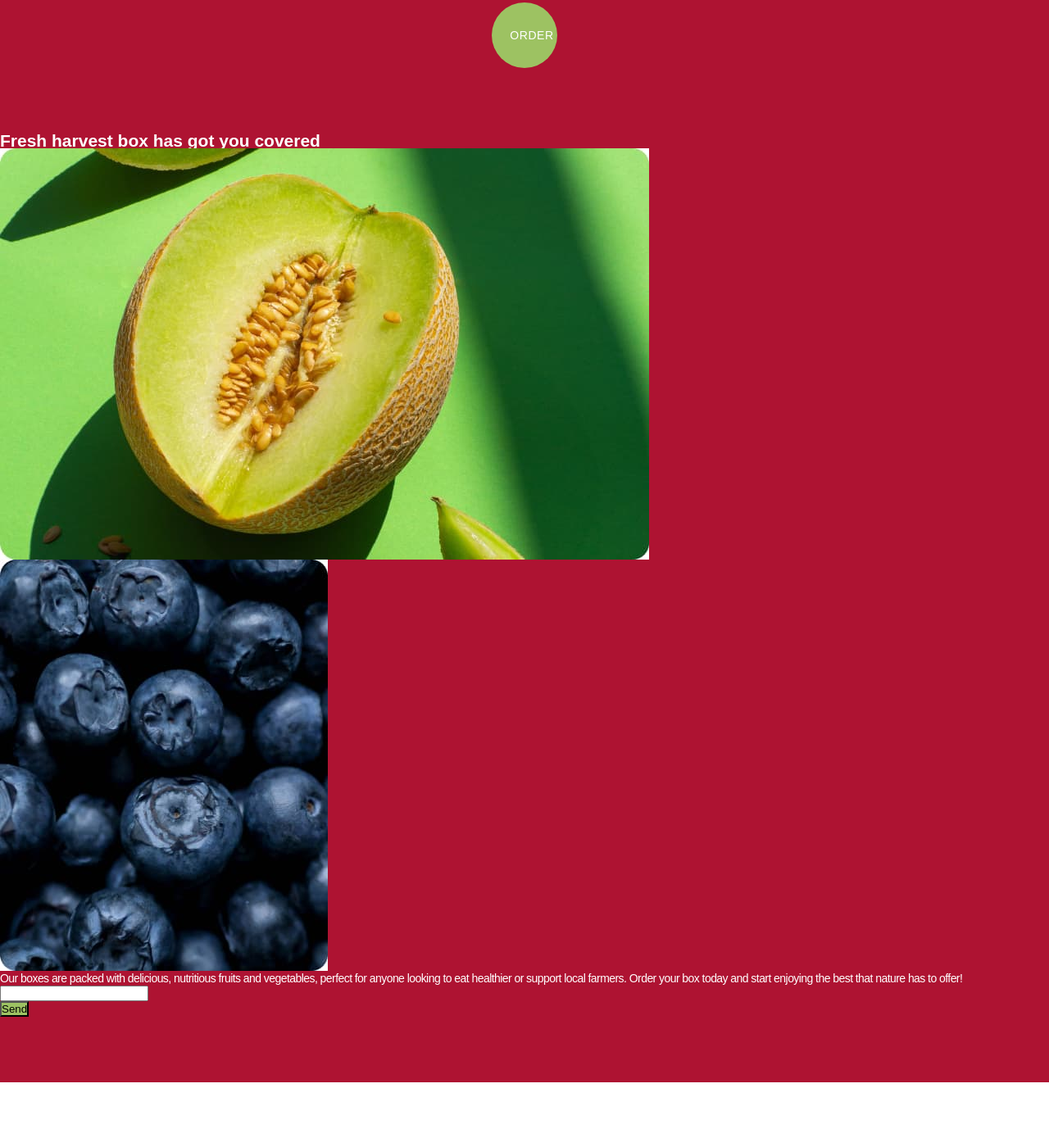
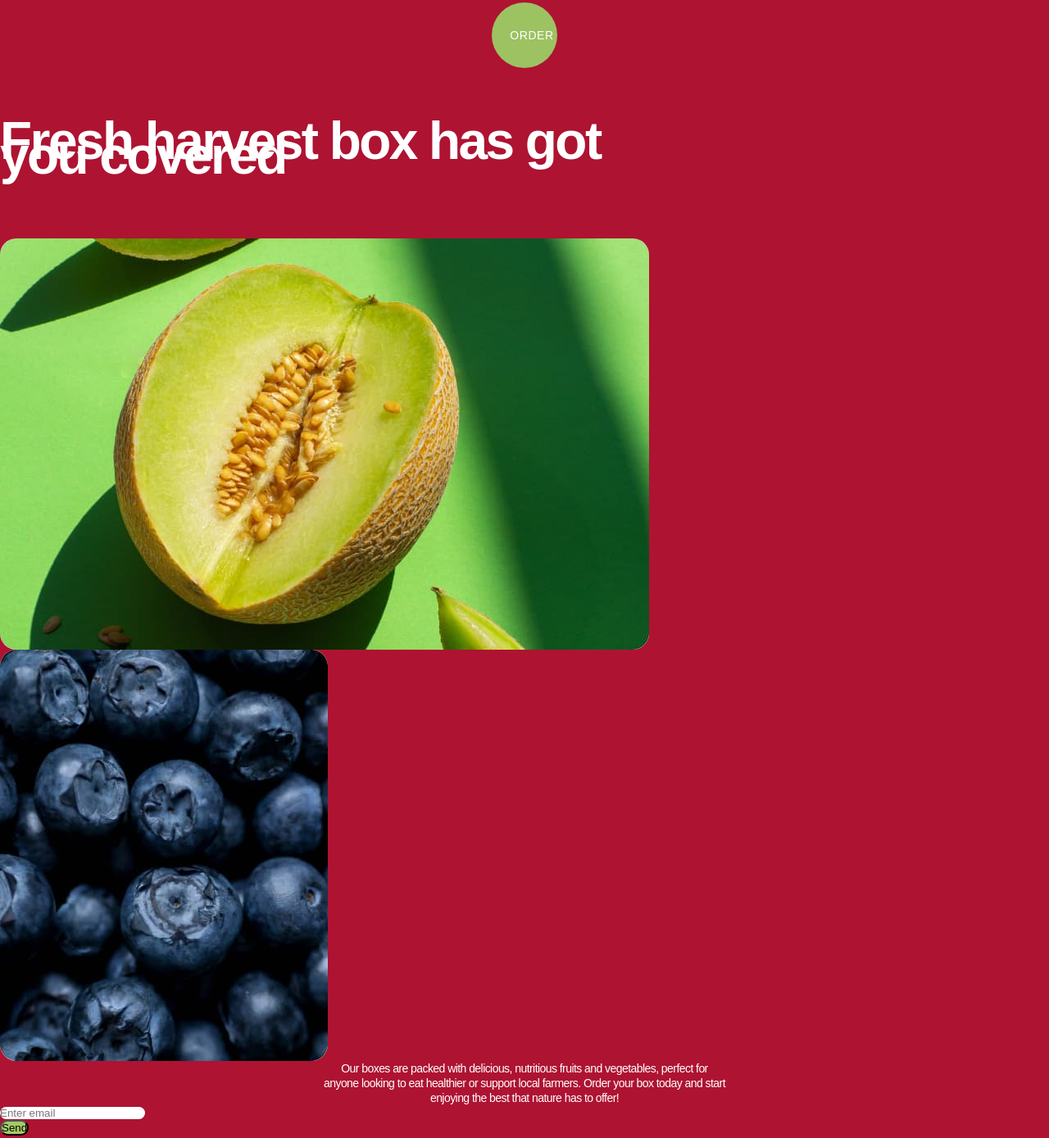
Before and after one commit to OlgaSzum/tutti-frutti_2, a website built with Vite: page src/index.html in a window 1280 px wide. Shown: the part 4117-5506 px from the top of the page at 82% size. Built offline with nearby package versions, Linux system fonts and the light colour scheme; files whose address does not match are found by name.

Commit message:
na wszelki wypadek

```diff
--- a/src/css/contacts.css
+++ b/src/css/contacts.css
@@ -1,16 +1,23 @@
-.text {
-    width: 492;
-    height: 54;
+.contacts_text {
+    width: 492px;
+    height: 54px;
     align-items: center;
+    justify-content: center;
+    text-align: center;
+    line-height: 1.29;
     letter-spacing: -0.04em;
     margin: auto;
+    color: #FFFFFF;
     text-shadow: 0px 4px 70px rgba(0, 0, 0, 0.1);
     font-size: 14px;
 }
 
 .contacts_heading {
-    width: 740;
-    height: 128;
+    width: 740px;
+    font-weight: 500px;
+    font-size: 64px;
+    height: 128px;
+    letter-spacing: -0.04em;
     z-index: 1;
 }
 
@@ -18,14 +25,26 @@
     display: flex;
     flex-direction: row;
     justify-content: center;
-    background-color: #9dc262;
+    background-color: var(--green);
+    border-radius: 100px;
+    gap: 15px;
 
 }
 
 .contacts_images {
     z-index: 0;
+    display: flex;
+    border-radius: 20px;
 }
 
 .contact_input {
+    font-family: inherit;
+    border-color: #FFFFFF;
+    border-radius: 100px;
+    border: 1px;
+    border-width: 292px;
+}
 
+.fresh-box img {
+border-radius: 20px;
 }
--- a/src/partials/contacts.html
+++ b/src/partials/contacts.html
@@ -9,11 +9,11 @@
          <img src="./img/contacts/bearberry-desktop.jpg" alt="bearberry" width="400" height="502">
         </ul>
     </div>
-    <p class="text">
+    <p class="contacts_text">
         Our boxes are packed with delicious, nutritious fruits and vegetables, perfect for anyone looking to eat healthier or support local farmers. Order your box today and start enjoying the best that nature has to offer!</p>
 
 
-        <form> <input class="contact_input" type="email" name="email" /><button class="send-button" type="button">Send</button> </form>
+        <form> <input class="contact_input" type="email" name="email" placeholder="Enter email" /><button class="send-button" type="button">Send</button> </form>
 
     </div>
     </section>
```
